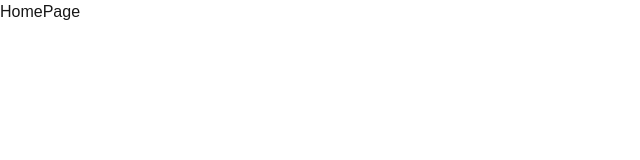
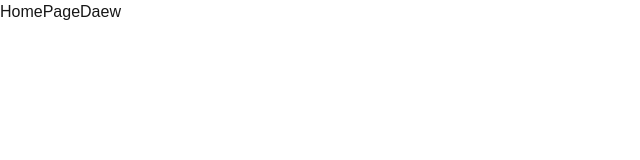
Before and after one commit to thitiphongD/d_blog, a Next.js app: page / in a window 1280 px wide. Shown: the top 160 px of the page, without its empty margins (0-640 px from the left). Built offline with nearby package versions, Linux system fonts and the light colour scheme.

Commit message:
Update page.tsx

```diff
--- a/src/app/page.tsx
+++ b/src/app/page.tsx
@@ -2,7 +2,7 @@ import React from 'react'
 
 const HomePage = () => {
   return (
-    <div>HomePage</div>
+    <div>HomePageDaew</div>
   )
 }
 
```
